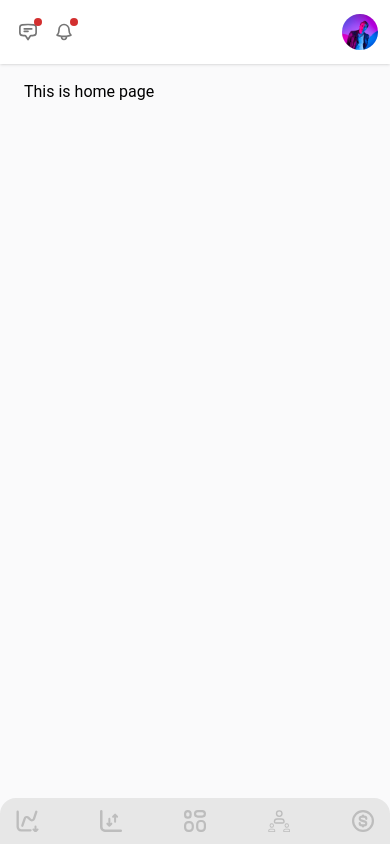
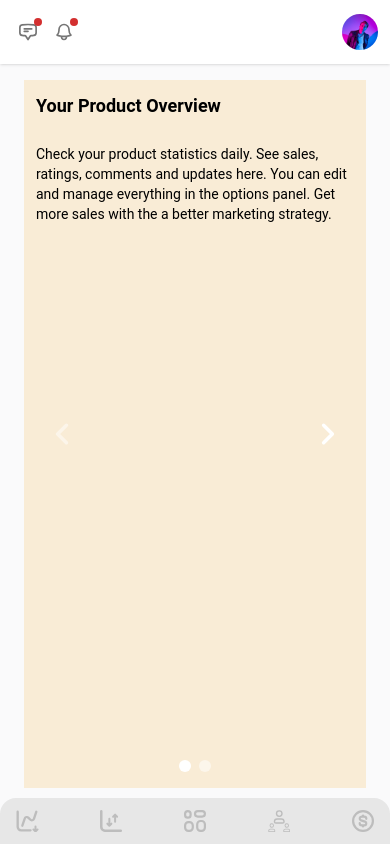
Before and after one commit to FarzinAfrasiabi/similar-trade, a Next.js app: page / in a window 390 px wide. Built offline with nearby package versions, Linux system fonts and the light colour scheme.

Commit message:
add carousel for overview and responsive aside

```diff
--- /dev/null
+++ b/src/components/overview/mobileProductsOverView.js
@@ -0,0 +1,38 @@
+import { Carousel, IconButton } from "@material-tailwind/react";
+import { ArrowLeftIcon, ArrowRightIcon } from "@heroicons/react/24/outline";
+import Image from "next/image";
+const MobileProducts = () => {
+  return (
+    <Carousel className="rounded-x bg-[#F5B544] p-3 lg:p-6 bg-opacity-20 l">
+      <div className="w-full rounded-lg ">
+        <div className="w-full flex items-center justify-between">
+          <div className="flex flex-col gap-y-6 max-w-md">
+            <h1 className="text-slate-700 text-lg font-semibold">
+              Your Product Overview
+            </h1>
+            <span className="text-sm text-slate-500 ">
+              Check your product statistics daily. See sales, ratings, comments
+              and updates here. You can edit and manage everything in the
+              options panel. Get more sales with the a better marketing
+              strategy.
+            </span>
+          </div>
+          {/* overview image */}
+        </div>
+      </div>
+      <div className="flex items-center justify-center w-full">
+        <Image
+          src={"/images/main/Products_overview.svg"}
+          width={230}
+          height={200}
+          alt="overview_picture"
+          priority={true}
+          placeholder="empty"
+          fill={false}
+        />
+      </div>
+    </Carousel>
+  );
+};
+
+export default MobileProducts;
--- a/src/components/overview/productOverview.js
+++ b/src/components/overview/productOverview.js
@@ -3,7 +3,7 @@ import Buttons from "../public/button";
 
 const ProductOverview = () => {
   return (
-    <div className="w-full rounded-lg bg-[#F5B544] p-3 lg:p-6 bg-opacity-20">
+    <div className="w-full rounded-lg bg-[#F5B544] p-3 lg:p-6 bg-opacity-20 hidden lg:block">
       <div className="w-full flex items-center justify-between">
         <div className="flex flex-col gap-y-6 max-w-md">
           <h1 className="text-slate-700 text-lg font-semibold">
--- a/src/container/layout/aside.js
+++ b/src/container/layout/aside.js
@@ -56,7 +56,7 @@ const Aside = () => {
             <div className="w-10 cursor-pointer h-10 flex items-center justify-center bg-gray-800 rounded-full"></div>
             <div className="flex flex-col">
               {/* profile name  */}
-              <span className="text-gray-800 overflow-auto text-ellipsis text-xs xl:text-sm">Farzin Afrasiabi</span>
+              <span className="text-gray-800 overflow-auto text-ellipsis text-xs xl:text-sm ">Farzin Afrasiabi</span>
               <span className="text-gray-500 text-xs">@farzinafrasiabi</span>
             </div>
           </div>
--- a/src/pages/dashboard/index.js
+++ b/src/pages/dashboard/index.js
@@ -5,6 +5,7 @@ import OrderStatus from "@/components/status/orderStatus";
 import Layout from "@/container/layout";
 import CustomTabs from "@/components/Tabs";
 import WalletStatus from "@/components/status/walletstatus";
+import MobileProducts from "@/components/overview/mobileProductsOverView";
 
 //Trun Off SSR
 const StackedChart = dynamic(
@@ -27,8 +28,13 @@ const walletStatus = [
 const DashboardPage = () => {
   return (
     <Layout>
+      {/* mobile Products OverView */}
+      <div className="block min-h-[200px] lg:hidden">
+        <MobileProducts />
+      </div>
       {/* product Over View */}
       <ProductOverview />
+
       {/* status Bar */}
       <div className="grid grid-cols-12 gap-4">
         {StatusApi.map((status, index) => {
@@ -45,11 +51,11 @@ const DashboardPage = () => {
           <div className="flex items-center gap-4 container px-2 xl:px-8 w-full flex-wrap">
             {walletStatus.map((item) => (
               <WalletStatus key={item.id} {...item} />
-              ))}
+            ))}
           </div>
         </div>
       </div>
-              {/* wallet Status */}
+      {/* wallet Status */}
     </Layout>
   );
 };
--- a/src/pages/index.js
+++ b/src/pages/index.js
@@ -1,7 +1,10 @@
+import MobileProducts from "@/components/overview/mobileProductsOverView";
 import Layout from "@/container/layout";
 
 const HomePage = () => {
-  return <Layout>This is home page</Layout>;
+  return <Layout>
+    <MobileProducts />
+  </Layout>;
 };
 
 export default HomePage;
--- a/src/utils/chartOptions.js
+++ b/src/utils/chartOptions.js
@@ -99,9 +99,9 @@ export const StackedBarChartoptions = (screenSize) => {
         bar: {
           horizontal: false,
           borderRadius:
-            screenSize.width < 390
+            screenSize.width < 400
               ? 5
-              : screenSize.width > 390 && screenSize.width < 768
+              : screenSize.width > 400 && screenSize.width < 768
               ? 10
               : screenSize.width > 768 && screenSize.width < 1450
               ? 10
```
